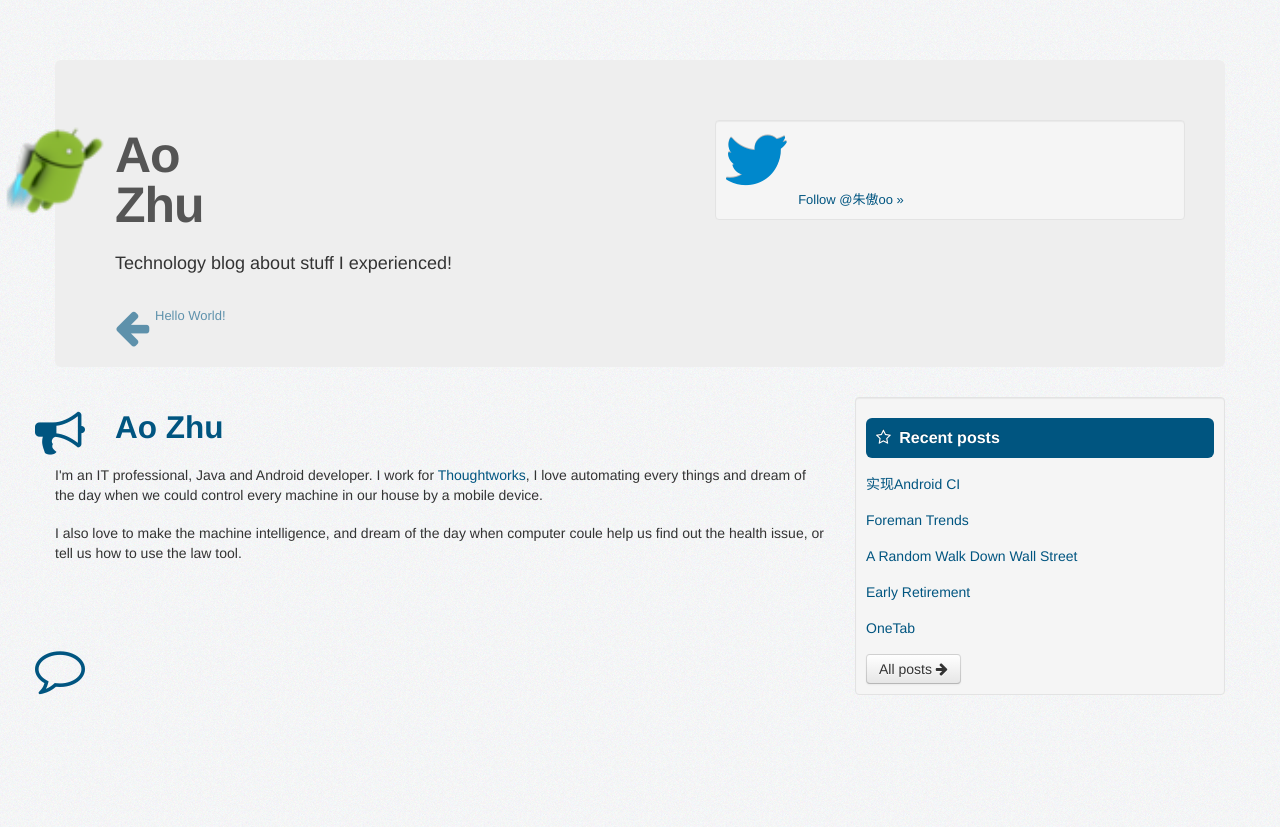
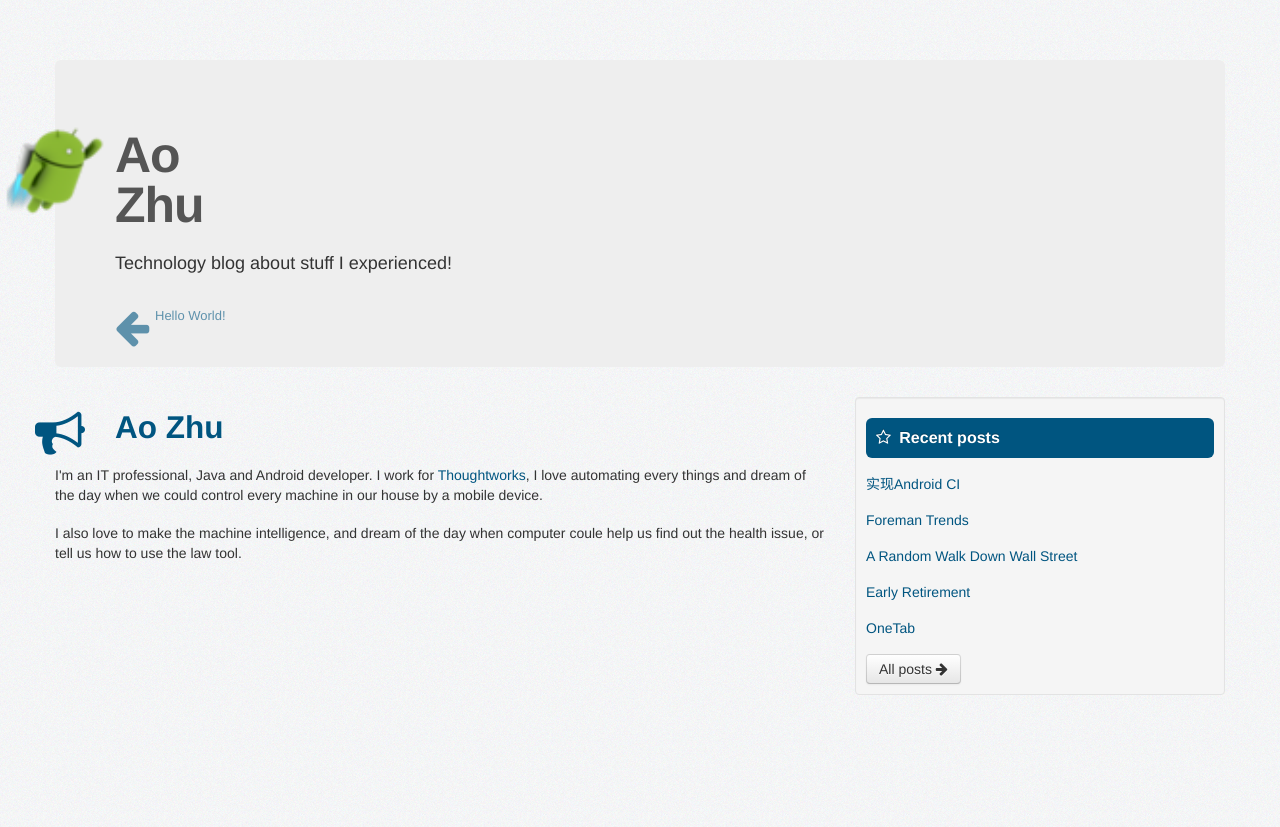
Before and after one commit to zhuao/zhuao.github.com, a Jekyll site: the page built from about.markdown, in a window 1280 px wide. Shown: the top 827 px of the page. Built offline with Jekyll 4.4.1, drawn with Linux system fonts in a browser that asks for light colours; nearby versions of some CDN libraries; Markdown is read by kramdown in place of the engine named in the settings; comment, search, counter and statistics services are not loaded.

```diff
--- a/_includes/header/introduction.html
+++ b/_includes/header/introduction.html
@@ -4,17 +4,17 @@
             <div class="row">
                 <div class="span6 intro">
                     <div class="leader">
-                        <a href="//uberobert.com" id="logo"></a>
+                        <a href="/" id="logo"></a>
                         <h1><a href="/">Ao<br />Zhu</a></h1>
                         <p>Technology blog about stuff I experienced!</p>
                     </div>
                 </div>
                 <div class="span5 stay-updated">
-                    <div id="twitter-status" class="well">
+                    <!-- <div id="twitter-status" class="well">
                         <i class=icon-twitter></i>
                         <div id="tweet"></div>
                         <a href="//weibo.com">Follow @朱傲oo &raquo;</a>
-                    </div>
+                    </div>                     -->
                 </div>
             </div>{% include header/newer-older.html %}
         </div>
--- a/_includes/posts/post.html
+++ b/_includes/posts/post.html
@@ -43,20 +43,9 @@
 {% endunless %}
 {% unless skipuri contains page.url %}
     <div class="section comments">
-        <i class="comment-icon icon-comment-alt"></i>
+        <!-- <i class="comment-icon icon-comment-alt"></i> -->
         <div id="disqus_thread">
         </div>
-        <script type="text/javascript">
-            /* * * CONFIGURATION VARIABLES: EDIT BEFORE PASTING INTO YOUR WEBPAGE * * */
-            var disqus_shortname = 'zhuao'; // required: replace example with your forum shortname
-
-            /* * * DON'T EDIT BELOW THIS LINE * * */
-            (function() {
-                var dsq = document.createElement('script'); dsq.type = 'text/javascript'; dsq.async = true;
-                dsq.src = 'http://' + disqus_shortname + '.disqus.com/embed.js';
-                (document.getElementsByTagName('head')[0] || document.getElementsByTagName('body')[0]).appendChild(dsq);
-            })();
-        </script>
     </div>
 {% endunless %}
 </div>
```
